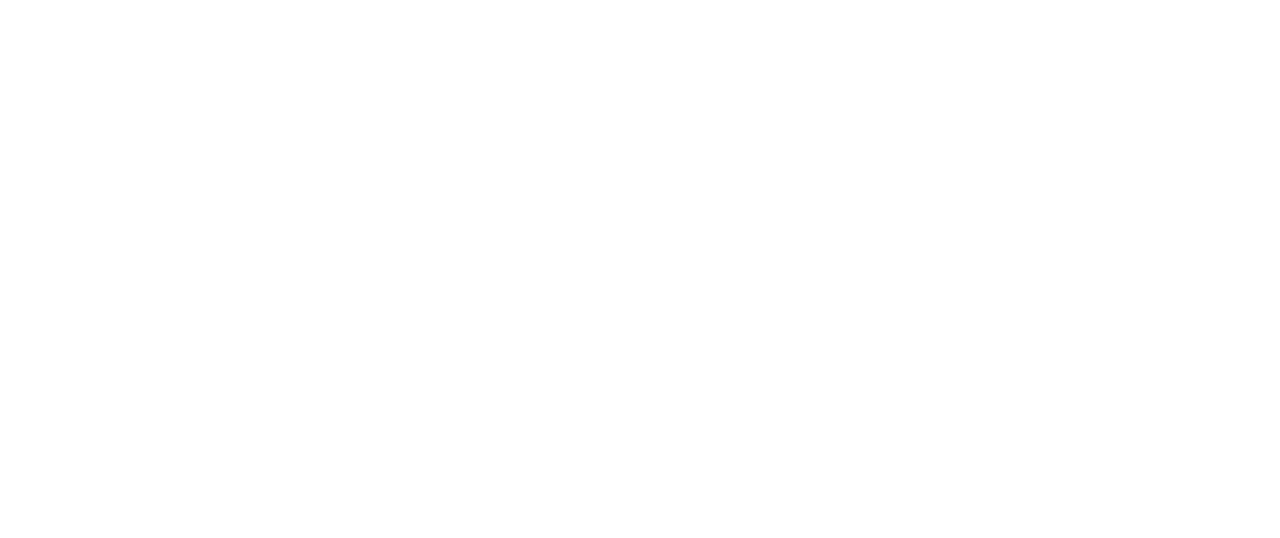
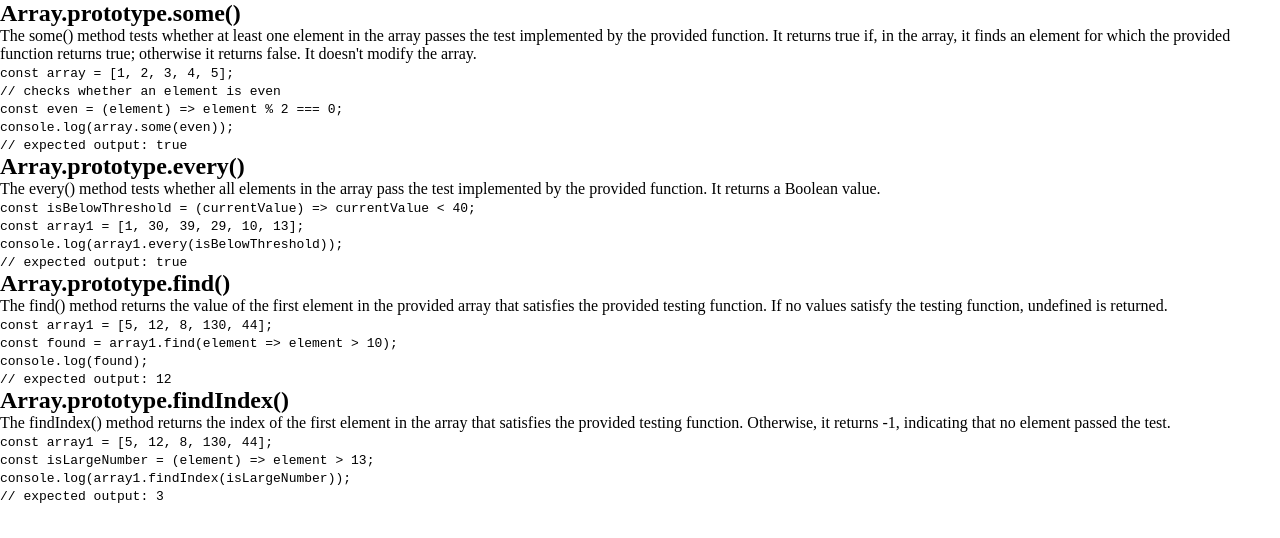
Before and after one commit to vivekmehto/array-cardio2, a plain HTML site: page index.html in a window 1280 px wide. Drawn offline with Linux system fonts and the light colour scheme.

Commit message:
Update index.html

```diff
--- a/index.html
+++ b/index.html
@@ -1,5 +1,6 @@
 <!DOCTYPE html>
 <html lang="en">
+
 <head>
     <meta charset="UTF-8">
     <meta http-equiv="X-UA-Compatible" content="IE=edge">
@@ -7,11 +8,83 @@
     <title>Array Cardio 2</title>
     <link rel="stylesheet" href="/style.css">
 </head>
+
 <body>
+
+    <section>
+        <h2>Array.prototype.some()</h2>
+        <p>The some() method tests whether at least one element in the array passes the test implemented by the provided
+            function. It returns true if, in the array, it finds an element for which the provided function returns
+            true; otherwise it returns false. It doesn't modify the array.</p>
+        <code>
+            const array = [1, 2, 3, 4, 5]; <br>
+
+            // checks whether an element is even <br>
+            const even = (element) => element % 2 === 0; <br>
+
+            console.log(array.some(even)); <br>
+            // expected output: true
+
+        </code>
+    </section>
+
+    <section>
+        <h2>Array.prototype.every() </h2>
+
+        <p>The every() method tests whether all elements in the array pass the test implemented by the provided
+            function. It returns a Boolean value.</p>
+
+        <code>
+            const isBelowThreshold = (currentValue) => currentValue < 40; <br>
+
+                const array1 = [1, 30, 39, 29, 10, 13]; <br>
+
+                console.log(array1.every(isBelowThreshold)); <br>
+                // expected output: true
+
+        </code>
+    </section>
+    <section>
+        <h2>Array.prototype.find() </h2>
+
+        <p>The find() method returns the value of the first element in the provided array that satisfies the provided
+            testing function. If no values satisfy the testing function, undefined is returned.
+
+        </p>
+
+        <code>
+            const array1 = [5, 12, 8, 130, 44]; <br>
+
+            const found = array1.find(element => element > 10); <br>
+
+            console.log(found); <br>
+            // expected output: 12
+
+
+        </code>
+    </section>
+
+    <section>
+        <h2>Array.prototype.findIndex() </h2>
+
+        <p>The findIndex() method returns the index of the first element in the array that satisfies the provided
+            testing function. Otherwise, it returns -1, indicating that no element passed the test.</p>
+
+        <code>
+            const array1 = [5, 12, 8, 130, 44]; <br>
+
+            const isLargeNumber = (element) => element > 13; <br>
+
+            console.log(array1.findIndex(isLargeNumber)); <br>
+            // expected output: 3
+
+        </code>
+    </section>
 
 
 
 
     <script src="/app.js"></script>
 </body>
+
 </html>
```
